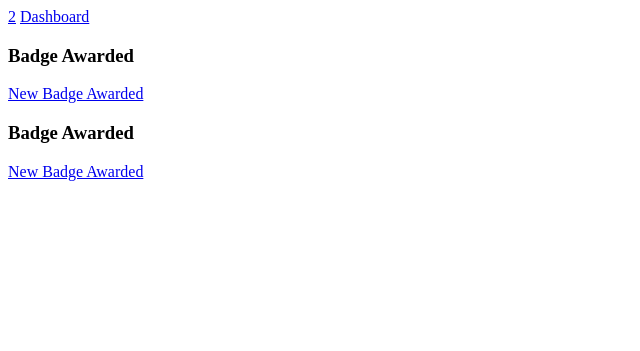
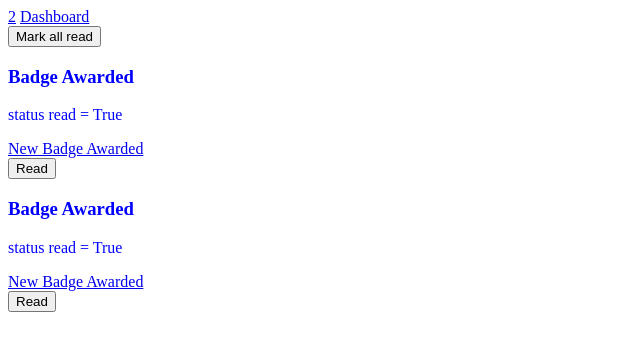
Before and after one commit to ChristopherBenner/worldfood, a Django app: page /notifications/ in a window 1280 px wide. Shown: the top 351 px of the page, without its empty margins (0-640 px from the left). Run offline with Django 4.2, Linux system fonts and the light colour scheme; a user stored in the database is signed in; data comes from the database, SQL or seed files in the repository; both versions use the stored data as it was after the commit.

Commit message:
Got the notification system working where notifications can be marked as read

```diff
--- a/core/templates/core/base.html
+++ b/core/templates/core/base.html
@@ -4,7 +4,15 @@
 
 <head lang="en">
     <meta charset="utf-8">
-    <title>{% block title %}{% endblock title %} | World Food</title></title>
+    <title>{% block title %}{% endblock title %} | World Food</title>
+    <style>
+        .unread {
+            color:red;
+        }
+        .read {
+            color:blue;
+        }
+    </style>
 </head>
 
 <body>
--- a/notifications/templates/notifications/notifications.html
+++ b/notifications/templates/notifications/notifications.html
@@ -3,12 +3,23 @@
 {% extends 'core/base.html' %}
 {% block content %}
 <!--Add a form for the mark all read button-->
+<form action="{% url 'notifications:notifications_clear' %}" method="post">
+    {% csrf_token %}
+    <button type="submit" name="mark_all_read">Mark all read</button>
+</form>
 {% for notification in notifications %}
-    <div class="notification-card {% if notification.read == False %} unread {% else %} read {% endif %}">
+    <div class="notification-card {% if notification.read == False %}unread{% else %}read{% endif %}">
         <h3>{{notification.category.category}}</h3>
+        <p>status read = {{notification.read}}</p>
         <a href="{% url 'badges:badges' %}">New Badge Awarded</a>
+        <form action="{% url 'notifications:notification_read' notification.id %}" method="post">
+            {% csrf_token %}
+            <button type="submit" name="mark_read">Read</button>
+        </form>
         <!--Come back and change it so the text updates with the notification text
         and the appropriate url based off of what kind of notification it is-->
     </div>
+{% empty %}
+<h3>No new notifications</h3>
 {% endfor %}
 {% endblock content %}
--- a/notifications/urls.py
+++ b/notifications/urls.py
@@ -5,4 +5,6 @@ app_name = 'notifications'
 
 urlpatterns = [
     path('', views.view_notifications, name='notifications'),
+    path('clear/', views.notifications_clear, name='notifications_clear'),
+    path('notification-read/<int:pk>/', views.notification_read, name='notification_read'),
 ]
--- a/notifications/views.py
+++ b/notifications/views.py
@@ -1,7 +1,8 @@
 # notifications/views.py
 
 from django.contrib.auth.decorators import login_required
-from django.shortcuts import render
+from django.shortcuts import render, redirect
+from django.urls import reverse
 
 from .models import Notification
 @login_required
@@ -10,3 +11,18 @@ def view_notifications(request):
     return render(request, 'notifications/notifications.html',{
         'notifications': notifications,
     })
+
+@login_required
+def notifications_clear(request):
+    notifications = Notification.objects.filter(user = request.user).filter(read = False)
+    for notification in notifications:
+        notification.read = True
+        notification.save()
+    return redirect(reverse('notifications:notifications'))
+
+@login_required
+def notification_read(request, pk):
+    notification = Notification.objects.filter(user = request.user).filter(pk = pk).first()
+    notification.read = True
+    notification.save()
+    return redirect(reverse('notifications:notifications'))
```
Also changed, not shown: functional_tests/test_recipes.py (+13 -17 lines), db.sqlite3, 1 other file.
